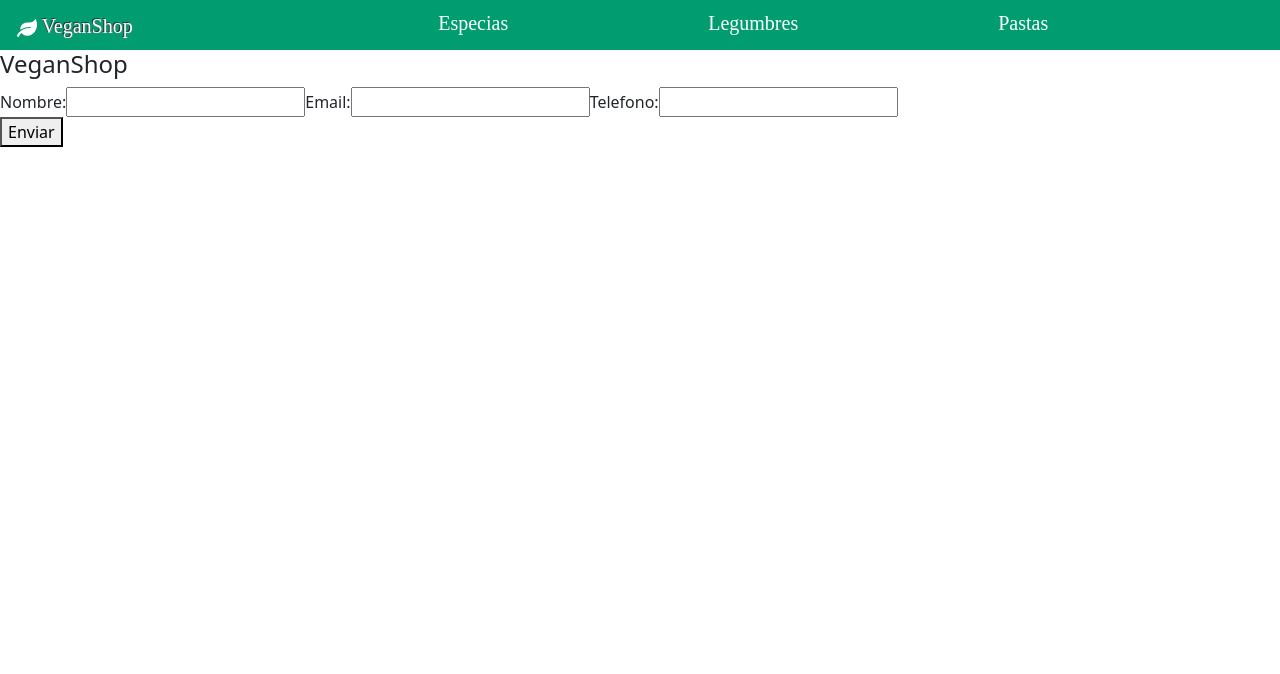
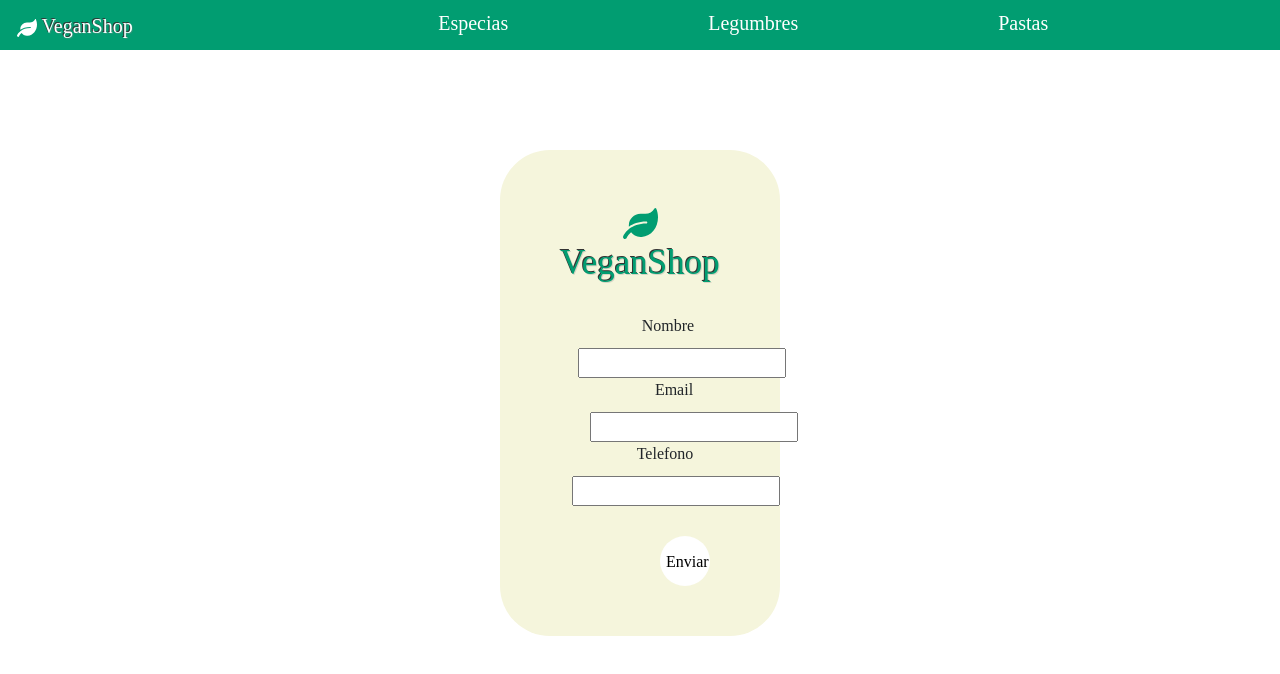
Before and after one commit to ClaraEnriquez26/React41080, a React (Create React App) app: page /checkout in a window 1280 px wide. Shown: the top 674 px of the page. Built offline with nearby package versions, Linux system fonts and the light colour scheme.

Commit message:
ultimos cambios

```diff
--- a/package.json
+++ b/package.json
@@ -18,7 +18,10 @@
     "react-icons": "^4.4.0",
     "react-router-dom": "^6.3.0",
     "react-scripts": "5.0.1",
+    "react-swal": "^4.0.0",
     "styled-components": "^5.3.5",
+    "sweetalert": "^2.1.2",
+    "sweetalert2": "^11.4.30",
     "web-vitals": "^2.1.4"
   },
   "scripts": {
--- a/src/Components/Cart.js
+++ b/src/Components/Cart.js
@@ -1,8 +1,7 @@
-
-
 const Cart = () => {
     return(
         <div>
+
         </div>
         )
 }
--- /dev/null
+++ b/src/Components/Checkout.css
@@ -0,0 +1,55 @@
+.LogoCheckout {
+    font-family: 'bebas neue';
+    text-align: center;
+    padding-left: -15px;
+    font-size: 35px;
+    text-decoration: none;
+    border-style: none;
+    cursor: pointer;
+    outline: inherit;
+    text-shadow: 1px 1px rgba(141, 136, 136, 0.293), -1px -1px #333;
+    color:  rgb(1, 157, 113);
+  }
+
+.backgroundCheckout {
+    margin-top: 100px;
+    padding: 50px;
+    margin-left: 500px;
+    margin-right: 500px;
+    background-color: beige;
+    border-radius: 50px;
+
+}
+
+.ContainerCheckout {
+    font-family: 'bebas neue';
+    text-align: center;
+    margin-top: 30px;
+}
+
+.inputCheckout {
+    margin-left: 28px;
+    margin-top: 10px;
+}
+
+.inputCheckout2 {
+    margin-left: 40px;
+    margin-top: 10px;
+}
+
+.inputCheckout3 {
+    margin-left: 22px;
+    margin-top: 10px;
+}
+
+.buttonCheckout {
+    background-color: white;
+    font-family: 'bebas neue';
+    width: 50px;
+    height: 50px;
+    border-radius: 50px;
+    margin-left: 110px;
+    margin-top: 30px;
+    padding-top: 3px;
+    border: none;
+}
--- a/src/Components/Checkout.js
+++ b/src/Components/Checkout.js
@@ -3,6 +3,9 @@ import { useState } from "react";
 import { CartContext } from "../Context/CartContext";
 import { addDoc, collection, Timestamp, getDocs, query, documentId, where, writeBatch} from 'firebase/firestore';
 import { db } from '../Firebase/Index/Index'
+import './Checkout.css'
+import { FaLeaf } from "react-icons/fa";
+import Swal from "sweetalert2";
 
 
 const Checkout = () => {
@@ -29,7 +32,7 @@ const Checkout = () => {
                     email: mail,
                 },
                 items: cart,
-                total: `${total}`,
+                otal: `${total}`,
                 date: Timestamp.fromDate (new Date())
             }
 
@@ -47,13 +50,13 @@ const Checkout = () => {
                 const stockDb = infoDoc.stock
 
                 const productAdded = cart.find ( prod => prod.id === doc.id )
-                const prodQ = productAdded?.quantity
+                const prodQuantity = productAdded?.quantity
 
                 console.log (productAdded);
-                console.log (prodQ);
+                console.log (prodQuantity);
 
-                if (stockDb >= prodQ) {
-                    batch.update (doc.ref, {stock: stockDb - prodQ})
+                if (stockDb >= prodQuantity) {
+                    batch.update (doc.ref, {stock: stockDb - prodQuantity})
                 } else {
                     noStock.push ({ id: doc.id, ...infoDoc })
                 }
@@ -64,36 +67,48 @@ const Checkout = () => {
                 const orderRef = collection (db, 'orders')
                 const orderCreated = await addDoc (orderRef, detailOrder)
                 batch.commit ()
-                console.log (orderCreated.id);
+                const OrderN = orderCreated.id
                 clearCart ()
-                setOrderNumber (orderCreated.id);
+                setOrderNumber (OrderN.id);
                 purchasedOrder (1)
             } else {
-                console.log ('No hay disponibilidad de este producto')
-            }
+                Swal.fire({
+                    icon: 'error',
+                    title: 'Oops... Something went wrong!',
+                    text: 'One of the items you are trying to buy is out of stock',
+                  })
+              }
         } catch (error) {
             console.log (error);
         } finally {
-            console.log ('No se puede realizar esta funcion')
+            console.log ('No se puede realizar esta funcion');
       }
     }
 
 
     return (
-        <div>
-            <h4> VeganShop </h4>
+        <div className="backgroundCheckout">
+            <h4 className="LogoCheckout"> <FaLeaf className="LogoCheckout"/> VeganShop </h4>
             <form>
-                <label> Nombre:
-                    <input type = "text" onChange = {(e) => {setName (e.target.value);}} />
+            <div className="ContainerCheckout">
+                <div>
+                <label> Nombre
+                    <input type = "text" onChange = {(e) => {setName (e.target.value);}} className='inputCheckout'/>
                 </label>
-                <label> Email:
-                    <input type = "text" onChange = {(e) => {setMail (e.target.value);}} />
+                </div>
+                <div>
+                <label> Email
+                    <input type = "text" onChange = {(e) => {setMail (e.target.value);}} className='inputCheckout2'/>
                 </label>
-                <label> Telefono:
-                    <input type = "number" onChange = {(e) => {setPhone (e.target.value); }} />
+                </div>
+                <div>
+                <label> Telefono
+                    <input type = "number" onChange = {(e) => {setPhone (e.target.value); }} className='inputCheckout3'/>
                 </label>
+                </div>
+                </div>
             </form>
-            <button type = "submit" onClick = {makeOrder}> Enviar </button>
+            <button type = "submit" onClick = {makeOrder} className='buttonCheckout'> Enviar </button>
         </div>
     )
 }
--- a/src/Components/DetailCart.css
+++ b/src/Components/DetailCart.css
@@ -1,20 +1,28 @@
+.TitleCart {
+    margin-top: 20px;
+}
+
+
 .DetailCartContainer {
     display: flex;
     flex-wrap: wrap;
-    padding-top: 10px;
+    margin-top: 20px;
+    padding-top: 12px;
+    padding-bottom: 10px;
     margin-left: 50px;
     margin-right: 50px;
-    padding-left: 10px;
-    margin-top: 20px;
-    background-color:  rgb(192, 170, 99);
+    padding-left: 2px;
+    background-color: beige;
     color: white;
     border-radius: 30px;
 }
+
 
 .QuantityContainer {
     font-size:  25px;
     font-family: 'bebas neue';
     padding-left: 120px;
+    color: rgb(255, 255, 255);
 }
 
 .SubtotalDetail {
@@ -32,18 +40,28 @@
     background-color: rgb(255, 255, 255);
     font-size: 15px;
     padding-top: 2px;
-    color: rgb(192, 170, 99);
+    color: rgb(1, 157, 113);
     margin-left: 100px;
+    text-shadow: 1px 1px rgba(252, 149, 23, 0.293), 1px 1px #333;
+
 }
 
 .TitleDetail {
     font-size:  25px;
     font-family: 'bebas neue';
     padding-left:  130px;
+    color: rgb(255, 255, 255);
 }
 
 .PriceContainer {
     padding-left:  120px;
     font-size: 25px;
     font-family: 'bebas neue';
+    color: rgb(255, 255, 255);
 }
+
+.LogoDetailCart {
+    margin-left: 160px;
+    padding-top: 5px;
+    color: rgb(1, 157, 113);
+}
--- a/src/Components/DetailCart.js
+++ b/src/Components/DetailCart.js
@@ -1,6 +1,8 @@
 import { useContext } from 'react'
+import { Display } from 'react-bootstrap-icons'
 import { CartContext } from '../Context/CartContext'
 import './DetailCart.css'
+import { FaLeaf } from 'react-icons/fa'
 
 
 const DetailCart = ({ id, quantity, title, price }) => {
@@ -11,21 +13,20 @@ const DetailCart = ({ id, quantity, title, price }) => {
     }
 
     return (
-        <article className='DetailCartContainer'>
-            <h5 className="TitleDetail">
-               {title}
-            </h5>
-            <h5 className='QuantityContainer'>
-               Cantidad: {quantity}
-            </h5>
-            <h5 className='PriceContainer'>
-               Precio: {price}
-            </h5>
-            <h5 className="SubtotalDetail">
-               Subtotal: ${price * quantity}
-            </h5>
+        <>
+        <div className='DetailCartContainer'>
+             <FaLeaf className="LogoDetailCart"/>
+            <div className="ContainerCart">
+                <label className="TitleDetail"> {title}
+                </label>
+                <label className='QuantityContainer'> Cantidad: {quantity}
+                </label>
+                <label className='PriceContainer'> Precio: {price}
+                </label>
+            </div>
             <button className='ButtonDetailCart' onClick={() => handleRemove(id)}>x</button>
-        </article>
+        </div>
+        </>
     )
 }
 
--- a/src/Components/Item.css
+++ b/src/Components/Item.css
@@ -5,7 +5,8 @@
     margin: 40px;
 	overflow: hidden;
 	background:rgb(255, 255, 255);
-	box-shadow: 0px 1px 10px rgb(2, 72, 52);
+	box-shadow: 0px 1px 10px rgb(192, 170, 99);
+    border-radius: 30px;
 }
 
 .ItemImg {
--- a/src/Components/ItemDetail.css
+++ b/src/Components/ItemDetail.css
@@ -6,7 +6,8 @@
     margin-top: 30px;
 	overflow: hidden;
 	background:rgb(255, 255, 255);
-	box-shadow: 0px 1px 10px rgb(9, 147, 92);
+	box-shadow: 0px 1px 10px rgb(187, 167, 55);
+    border-radius: 30px;
 }
 
 .ImgDetailContainer {
```
Also changed, not shown: 2 other files (tests, documents, lock files or other folders).
